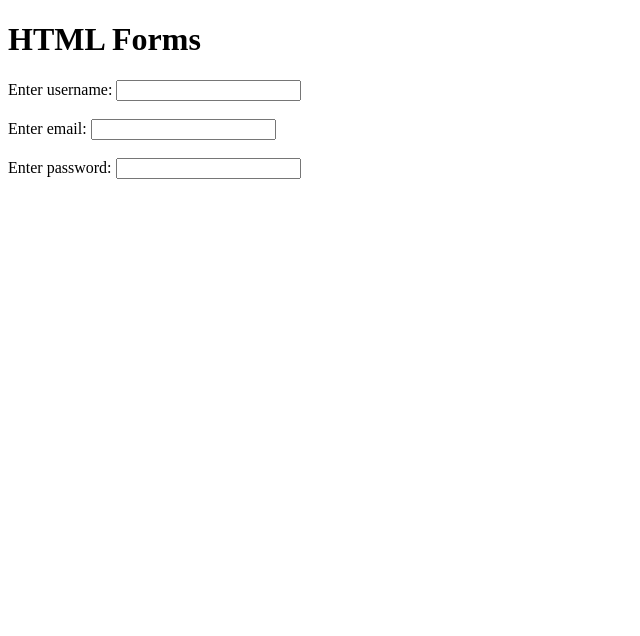
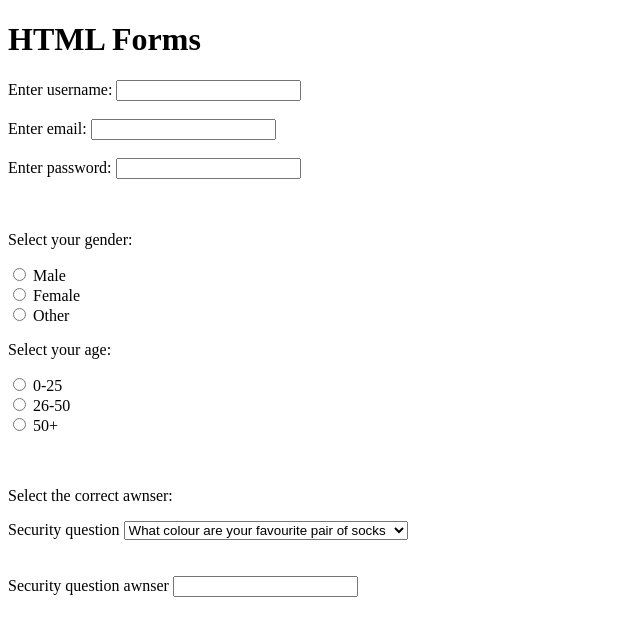
Before and after one commit to soneoso/practice, a plain HTML site: page form.html in a window 1280 px wide. Shown: the whole page, without its empty margins (0-640 px from the left). Drawn offline with Linux system fonts and the light colour scheme.

Commit message:
practice radio buttons

```diff
--- a/form.html
+++ b/form.html
@@ -1,25 +1,92 @@
 <!DOCTYPE html>
 <html lang="en">
+
 <head>
     <meta charset="UTF-8">
     <meta http-equiv="X-UA-Compatible" content="IE=edge">
     <meta name="viewport" content="width=device-width, initial-scale=1.0">
     <title>HTML Forms</title>
 </head>
+
 <body>
 
     <h1>HTML Forms</h1>
 
+    <!-- LOGIN -->
+
+    <div>
         <form>
             <label for="username">Enter username:</label>
-        <input type="text" id="username">
+            <input type="text" id="username" name="username">
             <br><br>
             <label for="email">Enter email:</label>
-        <input type="email" id="email">
+            <input type="email" id="email" name="email">
             <br><br>
             <label for="password">Enter password:</label>
-        <input type="password" id="password">
+            <input type="password" id="password" name="password">
         </form>
+    </div>
+
+    <!-- GENDER SELECT -->
+
+    <br><br>
+
+    <div>
+        <p>Select your gender:</p>
+
+        <form action="">
+            <input type="radio" name="gender" value="male"> Male <br>
+            <input type="radio" name="gender" value="female"> Female <br>
+            <input type="radio" name="gender2" value="other"> Other
+        </form>
+    </div>
+
+    <!-- AGE SELECT -->
+
+    <div>
+        <p>Select your age:</p>
+
+        <input type="radio" name="age" value="0-25" id="option-1">
+        <label for="option-1">0-25</label><br>
+        <input type="radio" name="age" value="26-50" id="option-2">
+        <label for="option-2">26-50</label><br>
+        <input type="radio" name="age" value="51+" id="option-3">
+        <label for="option-3">50+</label>
+    </div>
+
+    <br><br>
+
+    <!--  SECURITY SELECT -->
+
+    <div>
+        <p>Select the correct awnser:</p>
+
+        <label for="question">Security question</label>
+        <select name="question" id="question">
+            <option value="q1">What colour are your favourite pair of socks</option>
+            <option value="q2">What colour are your favourite pair of shoes</option>
+            <option value="q3">What colour are your favourite pair of gloves</option>
+        </select>
+    </div>
+
+    <br><br>
+
+    <!-- SECURITY AWNSER -->
+
+    <div>
+        <label for="answer">Security question awnser</label>
+        <input type="text" id="answer" name="answer">
+    </div>
+
 
 </body>
+
+
+<!--
+        <p><b>Note:</b> When a user clicks on a radio-button,
+            it becomes checked,
+            and all other radio-buttons with equal
+            name become unchecked.
+        </p> -->
+
 </html>
```
Lines whose indentation alone changed are shown as unchanged.
